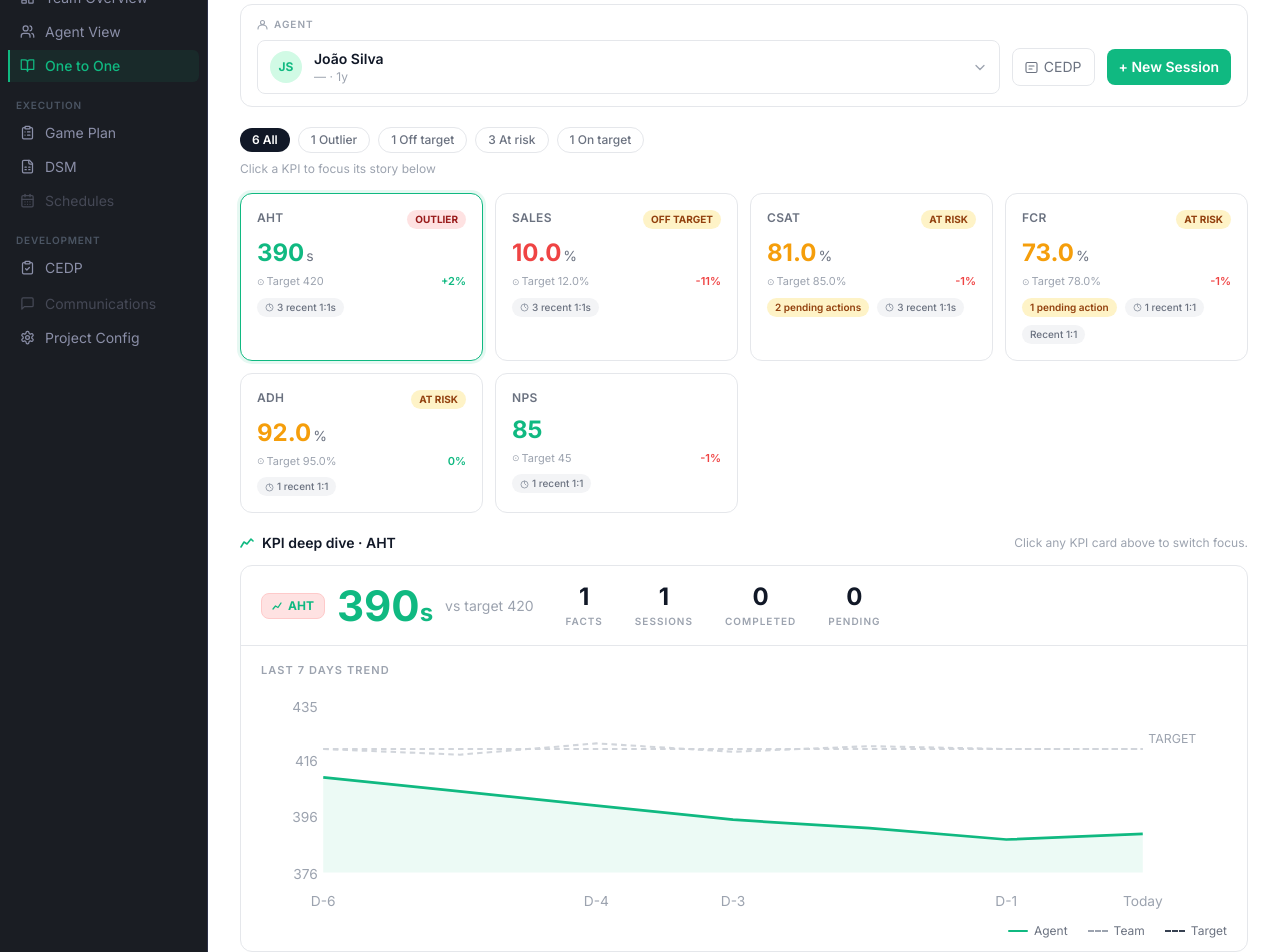
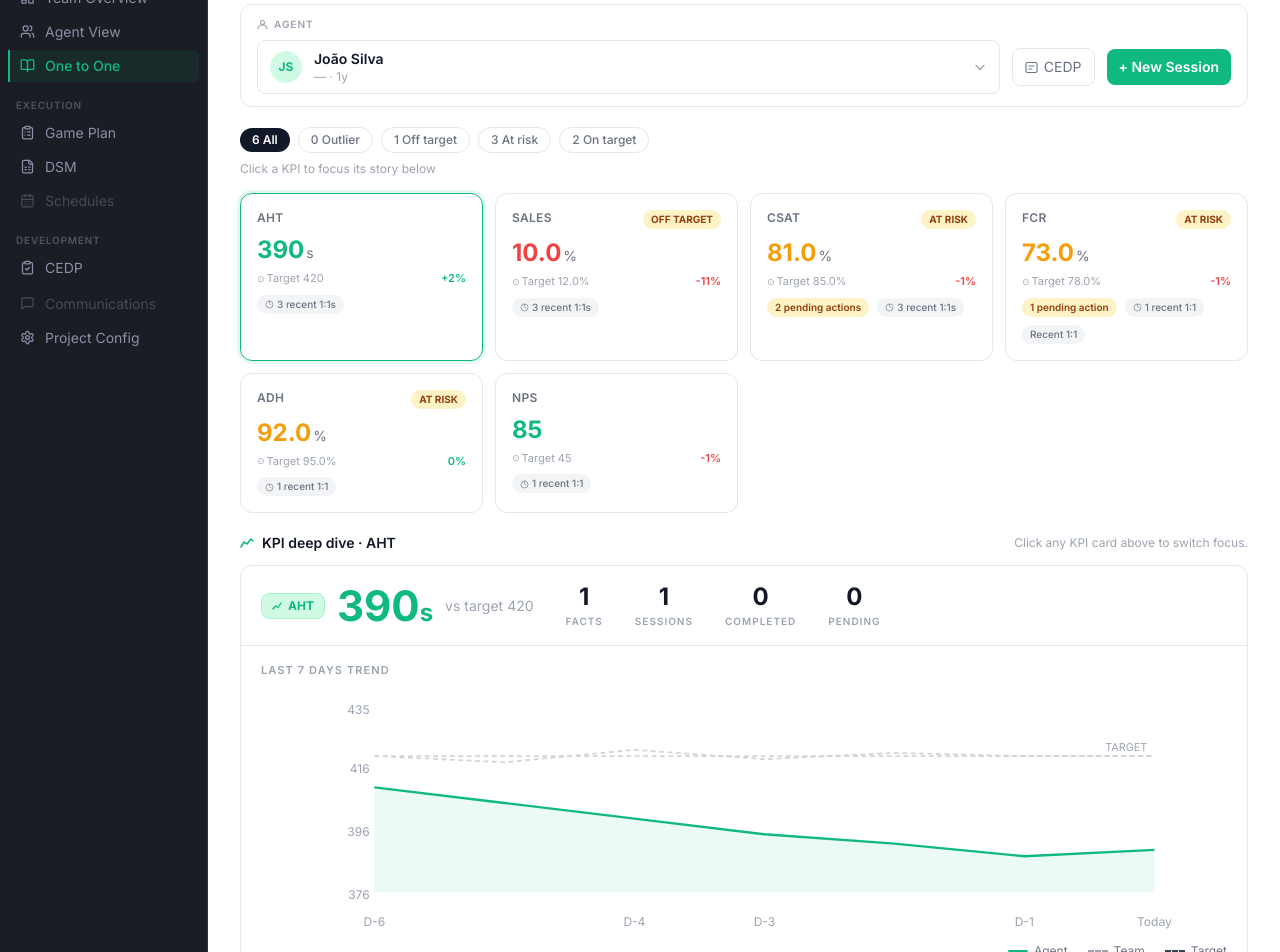
Before and after one commit to andresromero-blip/ops-supervisor-prototypes, a Next.js app: page /projects/20260620-one-to-one in a window 1280 px wide. Shown: the part 140-1092 px from the top of the page. Built offline with nearby package versions, Linux system fonts and the light colour scheme.

Commit message:
Update page.tsx

```diff
--- a/app/projects/20260620-one-to-one/page.tsx
+++ b/app/projects/20260620-one-to-one/page.tsx
@@ -38,7 +38,7 @@ const AGENTS: Agent[] = [
     kpis: [
       {
         key: "aht", label: "AHT", value: "390", unit: "s", target: "Target 420",
-        delta: "+2%", deltaPos: true, status: "outlier",
+        delta: "+2%", deltaPos: true, status: "on-target",
         pendingActions: 0, recentSessions: 3,
         facts: [],
         trendData: [410,405,400,395,392,388,390], teamData: [420,418,422,419,421,420,420], targetValue: 420,
@@ -117,8 +117,8 @@ const VALUE_COLORS: Record<KpiStatus, string> = {
 
 // Deep-dive chart: SVG with agent line, team dashed, target dashed, area fill
 function DeepDiveChart({ kpi, lineColor = "#10B981" }: { kpi: KpiCard; lineColor?: string }) {
-  const W = 700; const H = 160;
-  const PL = 44; const PR = 60; const PT = 12; const PB = 28;
+  const W = 700; const H = 200;
+  const PL = 42; const PR = 8; const PT = 16; const PB = 32;
 
   const allVals = [...kpi.trendData, ...kpi.teamData, kpi.targetValue];
   const minV = Math.min(...allVals) * 0.97;
@@ -139,14 +139,14 @@ function DeepDiveChart({ kpi, lineColor = "#10B981" }: { kpi: KpiCard; lineColor
   const yLabels = [minV, minV + yStep, minV + yStep * 2, maxV].map(v => Math.round(v));
 
   return (
-    <svg viewBox={`0 0 ${W} ${H}`} className="w-full block" style={{ height: 220, display: "block" }}>
+    <svg viewBox={`0 0 ${W} ${H}`} className="w-full block" style={{ height: 240, display: "block" }}>
       {/* Y labels */}
       {yLabels.map((v, i) => (
         <text key={i} x={PL - 4} y={toY(v) + 4} textAnchor="end" fontSize="10" fill="#9CA3AF" fontFamily="Inter,system-ui,sans-serif">{v}</text>
       ))}
       {/* Target dashed */}
       <line x1={PL} y1={targetY} x2={W - PR} y2={targetY} stroke="#D1D5DB" strokeWidth="1.5" strokeDasharray="4 3" />
-      <text x={W - PR + 4} y={targetY - 4} fontSize="9" fill="#9CA3AF" fontFamily="Inter,system-ui,sans-serif">TARGET</text>
+      <text x={W - PR - 6} y={targetY - 4} textAnchor="end" fontSize="9" fill="#9CA3AF" fontFamily="Inter,system-ui,sans-serif">TARGET</text>
       {/* Area under agent */}
       <path d={areaPath} fill={lineColor === "#10B981" ? "rgba(16,185,129,0.08)" : lineColor === "#EF4444" ? "rgba(239,68,68,0.06)" : "rgba(245,158,11,0.06)"} />
       {/* Team line dashed */}
```
